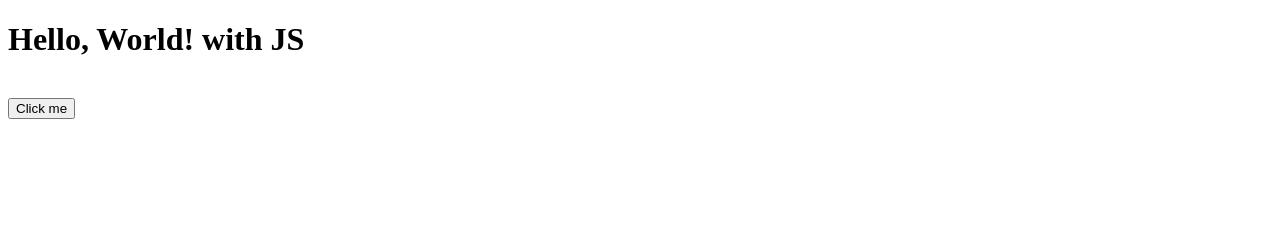
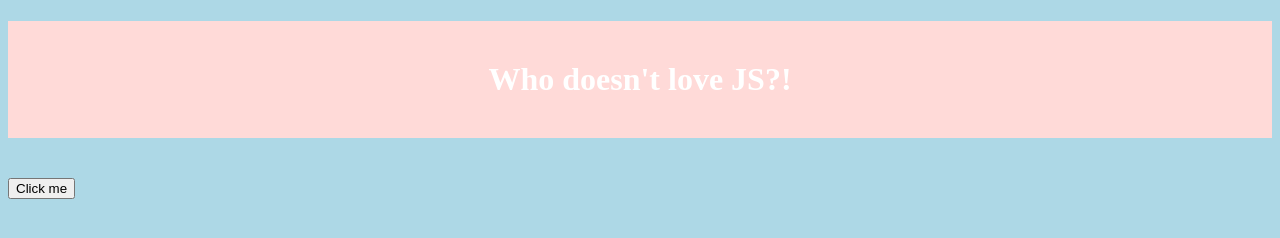
Before and after one commit to SavyonMalko/Intro-03, a plain HTML site: page index.html in a window 1280 px wide. Drawn offline with Linux system fonts and the light colour scheme; files that its build step writes are made by us from their sources; files whose address does not match are found by name.

Commit message:
finished added button yktv

```diff
--- /dev/null
+++ b/css/style.css
@@ -0,0 +1,20 @@
+/* Created by: Savyon
+* Created on: Mar 2023
+* This CSS file defines the style for index.html
+* ICS2O-Unit2-01-HTML-JS-HelloWorld
+*/
+
+body {
+	background-color: lightblue;
+}
+
+h1 {
+	background-color: rgb(255, 218, 216);
+	color: hsl(0, 0%, 100%);
+	padding: 40px;
+	text-align: center;
+}
+
+p {
+	background-color: #000000;
+}
--- a/index.html
+++ b/index.html
@@ -17,7 +17,7 @@
   </head>
   <body>
     <script src="./js/script.js"></script>
-    <h1>Hello, World! with JS</h1>
+    <h1>Who doesn't love JS?!</h1>
     <div id="hello-world"></div>
     <br>
     <button onclick="myButtonClicked()">Click me</button>
--- /dev/null
+++ b/js/script.js
@@ -0,0 +1,11 @@
+// Copyright (c) 2022 Ms Raffin All rights reserved
+//
+// Created by: Ms Raffin
+// Created on: Mar 2022
+// This file contains the JS functions for index.html
+
+function myButtonClicked () {
+  // this function displays "Hello, World!"
+
+  document.getElementById("hello-world").innerHTML = "Hello, I love JavaScript!"
+}
--- a/style.css
+++ /dev/null
@@ -1,4 +0,0 @@
-html, body {
-  height: 100%;
-  width: 100%;
-}
```
Also changed, not shown: script.js (deleted).
